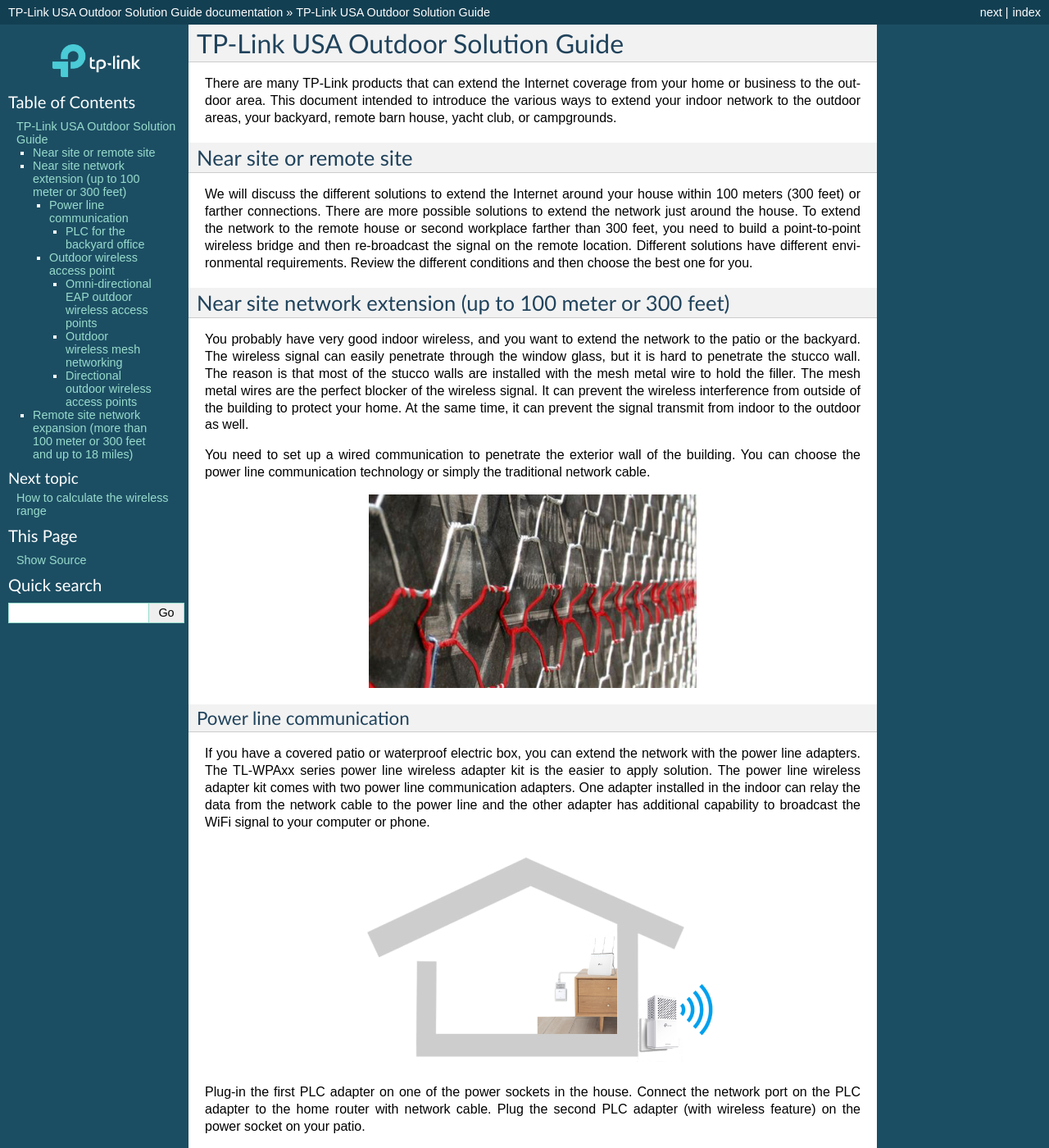
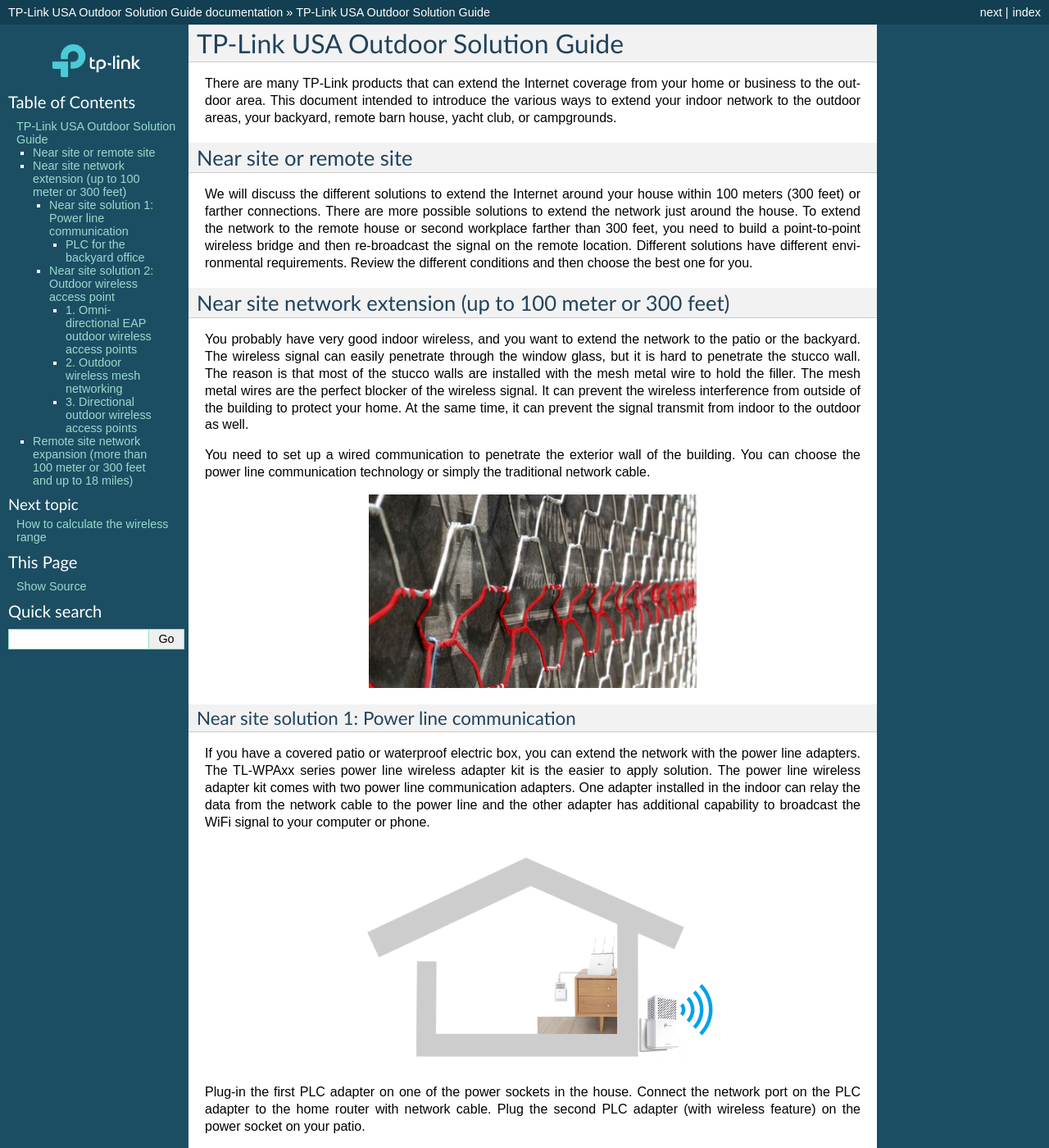
Before and after one commit to vincenttu/tplinkusa-outdoor, a Sphinx documentation site: the page built from source/index.rst, in a window 1280 px wide and 1400 px high. Shown: the whole window at 82% size. Built offline with Sphinx 7.4.7, drawn with Linux system fonts in a browser that asks for light colours; some of the changed text lies outside the part shown.

Commit message:
3/12/2021

```diff
--- a/source/index.rst
+++ b/source/index.rst
@@ -22,8 +22,8 @@
     :width: 50%
     :align: center
 
-Power line communication
-~~~~~~~~~~~~~~~~~~~~~~~~
+Near site solution 1: Power line communication
+~~~~~~~~~~~~~~~~~~~~~~~~~~~~~~~~~~~~~~~~~~~~~~
 
 If you have a covered patio or waterproof electric box, you can extend the network with the power line adapters. The TL-WPAxx series power line wireless adapter kit is the easier to apply solution. The power line wireless adapter kit comes with two power line communication adapters. One adapter installed in the indoor can relay the data from the network cable to the power line and the other adapter has additional capability to broadcast the WiFi signal to your computer or phone.
 
@@ -53,15 +53,15 @@
 .. note::
     Other than AFCI or GFCI circuit breaker, you need to avoid the surge protector, power strip, and UPS, Uninterrupted Power Supply. Those devices will filter the high frequency transpassing which the power line communication depends on.
 
-Outdoor wireless access point
-~~~~~~~~~~~~~~~~~~~~~~~~~~~~~
+Near site solution 2: Outdoor wireless access point
+~~~~~~~~~~~~~~~~~~~~~~~~~~~~~~~~~~~~~~~~~~~~~~~~~~~
 
 If your patio is not shedded or the power line communication was not the best choice. You can choose to install an outdoor access point.
 
 There are 2 different choices of the outdoor wireless access points from TP-Link, the omni-directional EAP outdoor access points (EAP225-Outdoor and EAP110-Outdoor), and the directional CPE outdoor access points (CPE210, CPE510, and CPE710). All outdoor wireless access points come with waterproof housing which can be exposed with cover or not.
 
-Omni-directional EAP outdoor wireless access points
-^^^^^^^^^^^^^^^^^^^^^^^^^^^^^^^^^^^^^^^^^^^^^^^^^^^
+1. Omni-directional EAP outdoor wireless access points
+^^^^^^^^^^^^^^^^^^^^^^^^^^^^^^^^^^^^^^^^^^^^^^^^^^^^^^
 
 The EAP Outdoor wireless access points are part of Omada SDN business network. You can control the indoor and outdoor network with the same Omada SDN controller. Or, you can use the Omada outdoor EAP as a standalone wireless access point without a controller. Two of the models are available:
 
@@ -94,8 +94,8 @@
     :width: 80%
     :align: center
 
-Outdoor wireless mesh networking
-^^^^^^^^^^^^^^^^^^^^^^^^^^^^^^^^
+2. Outdoor wireless mesh networking
+^^^^^^^^^^^^^^^^^^^^^^^^^^^^^^^^^^^
 
 Extending radio signal with outdoor EAP is different to the outdoor CPE. The only outdoor EAP supports wireless extender feature is the EAP225-Outdoor. To extend the radio signal, you have to set up a wireless mesh network. The wireless mesh network requires a controller to coordinate the traffic, so a basic topology of outdoor EAP mesh network can be like this.
 
@@ -112,8 +112,8 @@
     A yacht club wireless deployment example with EAP225-Outdoor
 
 
-Directional outdoor wireless access points
-^^^^^^^^^^^^^^^^^^^^^^^^^^^^^^^^^^^^^^^^^^
+3. Directional outdoor wireless access points
+^^^^^^^^^^^^^^^^^^^^^^^^^^^^^^^^^^^^^^^^^^^^^
 
 The CPE Outdoor wireless access points are part of Pharos long distance wireless bridge products. You can also use it to extend the signal around your house if the beam width coverage is good to you:
 
--- a/source/use_case/uc_highway_sign.rst
+++ b/source/use_case/uc_highway_sign.rst
@@ -1,7 +1,7 @@
 Outdoor Wireless Example : Highway Billboard
 ============================================
 
-In this example, a customer wants to update the content display on a highway billboard. The control PC is sitting in nearby building. There is a small hill along the highway between the building and the billboard. The customer wants to know how high the CPE should be installed.
+In this example, a customer wants to update the content display on a highway billboard. The control PC is sitting in a nearby building. There is a small hill along the highway between the building and the billboard. The customer wants to know how high the CPE should be installed.
 
 .. image:: /images/uc_cpe_highway_sign.png
     :align: center
```
Also changed, not shown: other parts of source/use_case/uc_highway_sign.rst (+2 -2 lines).
